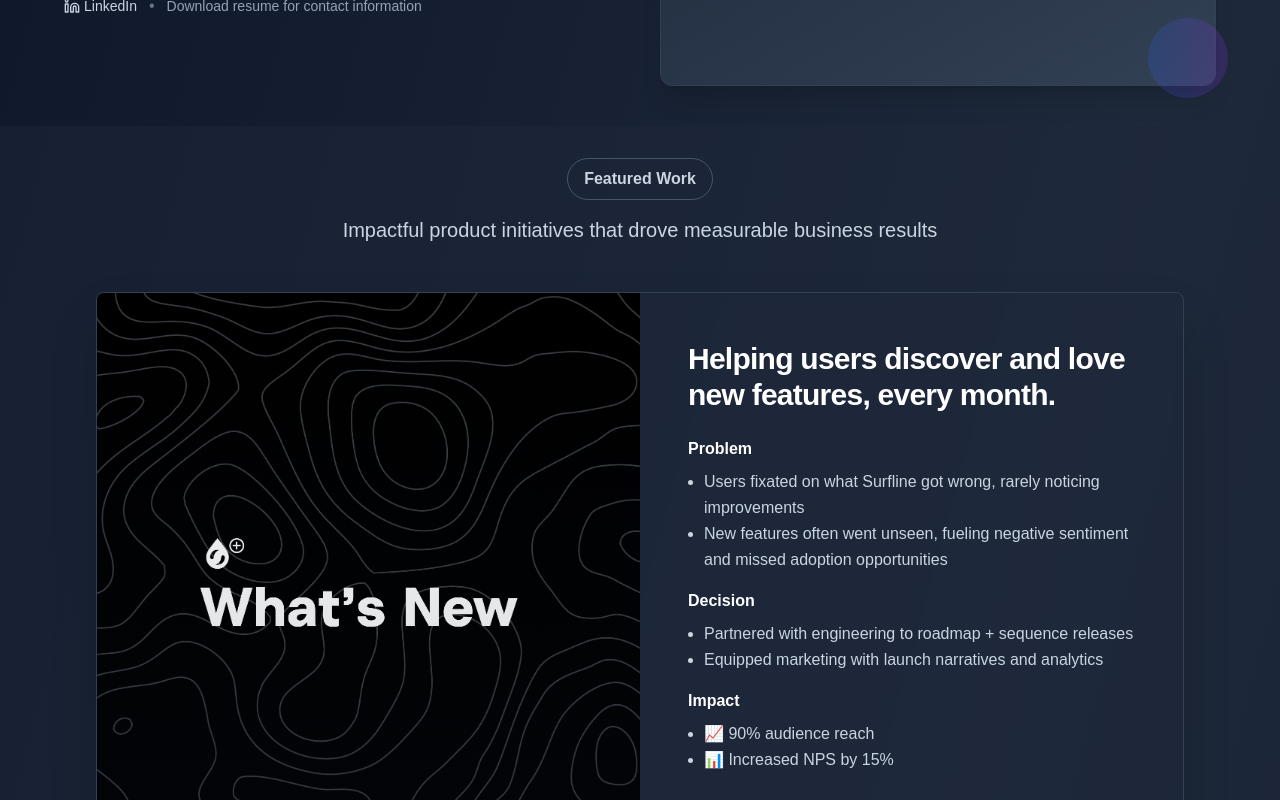
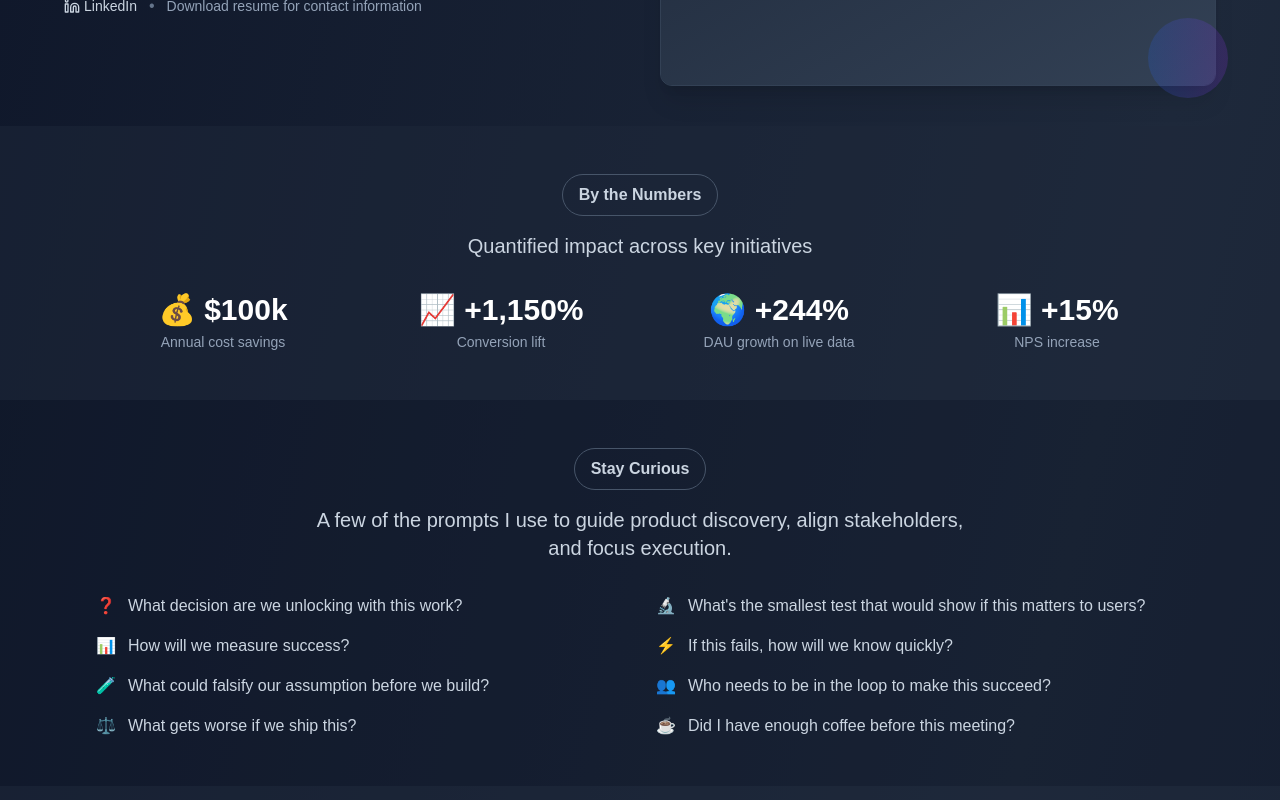
Before and after one commit to andreasjpappas021/ap-portfolio, a Next.js app: page / in a window 1280 px wide. Shown: the part 340-1140 px from the top of the page. Built offline with nearby package versions, Linux system fonts and the light colour scheme.

Commit message:
Update portfolio page with recent changes

```diff
--- a/app/page.tsx
+++ b/app/page.tsx
@@ -16,7 +16,7 @@ export default function ResumePage() {
       ],
       decision: [
         [
-          "Partnered with engineering to roadmap + sequence releases",
+          "Partnered with engineering to roadmap + sequence monthly thematic releases",
           "Equipped marketing with launch narratives and analytics",
         ],
       ],
@@ -48,7 +48,7 @@ export default function ResumePage() {
       impact: [
         "📈 +50% WAU on Premium Analysis",
         "💎 +1,150% Free-to-Premium conversions",
-        "📊 Days per month increased by 50%"
+        "📊 Days per month usage increased by 50%"
       ],
       demoUrl: "https://www.surfline.com/lp/whatsnew/releases/jan-25",
       detailsUrl: "/projects/premium-content",
@@ -70,7 +70,7 @@ export default function ResumePage() {
       tags: ['Product Strategy', 'Data', 'Growth','Machine Learning'],
     },
     {
-      title: 'Scaling Analytics: Refactoring Event Data into a Self-Serve Platform',
+      title: 'Refactoring Event Data into a Self-Serve Platform.',
       problem: [
         [
         'Event tracking was inconsistent across platforms (iOS, Android, Web).',
@@ -96,8 +96,8 @@ export default function ResumePage() {
       tags: ['Data Strategy', 'Analytics', 'Platform', 'Cost Optimization'],
     },
     {
-      title: 'Dark Mode Rollout',
-      problem: 'Users lacked a nighttime (and early morning) -friendly UI and modern visual parity.',
+      title: 'Bringing comfort and modern design parity with Dark Mode.',
+      problem: 'App lacked modern visual parity and user expectations for dark mode.',
       decision: 'Partnered with our squad designer to upgrade the design system and executed a full-app dark mode.',
       impact: [
         '🌙 Adopted by over 50% of active users',
@@ -202,12 +202,96 @@ export default function ResumePage() {
         </div>
       </section>
 
-            {/* Projects Section */}
+      {/* By the Numbers Section */}
+      <section className="py-12 px-6 lg:px-24 bg-slate-800/50">
+        <div className="max-w-6xl mx-auto">
+          <div className="text-center space-y-4 mb-8">
+            <Badge variant="outline" className="w-fit mx-auto border-slate-600 text-slate-300 text-base px-4 py-2">
+              By the Numbers
+            </Badge>
+            <p className="text-xl text-slate-300 max-w-2xl mx-auto">
+              Quantified impact across key initiatives
+            </p>
+          </div>
+          <div className="grid grid-cols-2 md:grid-cols-4 gap-6 text-center">
+            <div>
+              <h3 className="text-3xl font-bold text-white">💰 $100k</h3>
+              <p className="text-slate-400 text-sm mt-1">Annual cost savings</p>
+            </div>
+            <div>
+              <h3 className="text-3xl font-bold text-white">📈 +1,150%</h3>
+              <p className="text-slate-400 text-sm mt-1">Conversion lift</p>
+            </div>
+            <div>
+              <h3 className="text-3xl font-bold text-white">🌍 +244%</h3>
+              <p className="text-slate-400 text-sm mt-1">DAU growth on live data</p>
+            </div>
+            <div>
+              <h3 className="text-3xl font-bold text-white">📊 +15%</h3>
+              <p className="text-slate-400 text-sm mt-1">NPS increase</p>
+            </div>
+          </div>
+        </div>
+      </section>
+
+      {/* Questions I Ask Section */}
+      <section className="py-12 px-6 lg:px-24 bg-slate-900/40">
+        <div className="max-w-6xl mx-auto">
+          <div className="text-center space-y-4 mb-8">
+            <Badge variant="outline" className="w-fit mx-auto border-slate-600 text-slate-300 text-base px-4 py-2">
+              Stay Curious
+            </Badge>
+            <p className="text-xl text-slate-300 max-w-2xl mx-auto">
+              A few of the prompts I use to guide product discovery, align stakeholders, and focus execution.
+            </p>
+          </div>
+          <div className="grid md:grid-cols-2 gap-8">
+            <ul className="space-y-4 text-slate-300">
+              <li className="flex gap-3">
+                <span className="text-blue-400">❓</span>
+                What decision are we unlocking with this work?
+              </li>
+              <li className="flex gap-3">
+                <span className="text-blue-400">📊</span>
+                How will we measure success?
+              </li>
+              <li className="flex gap-3">
+                <span className="text-blue-400">🧪</span>
+                What could falsify our assumption before we build?
+              </li>
+              <li className="flex gap-3">
+                <span className="text-blue-400">⚖️</span>
+                What gets worse if we ship this?
+              </li>
+            </ul>
+            <ul className="space-y-4 text-slate-300">
+              <li className="flex gap-3">
+                <span className="text-blue-400">🔬</span>
+                What's the smallest test that would show if this matters to users?
+              </li>
+              <li className="flex gap-3">
+                <span className="text-blue-400">⚡</span>
+                If this fails, how will we know quickly?
+              </li>
+              <li className="flex gap-3">
+                <span className="text-blue-400">👥</span>
+                Who needs to be in the loop to make this succeed?
+              </li>
+              <li className="flex gap-3">
+                <span className="text-blue-400">☕</span>
+                Did I have enough coffee before this meeting?
+              </li>
+            </ul>
+          </div>
+        </div>
+      </section>
+
+      {/* Projects Section */}
       <section id="projects" className="py-8 px-6 lg:px-24 bg-slate-800/50">
         <div className="mx-auto">
           <div className="text-center space-y-4 mb-12">
             <Badge variant="outline" className="w-fit mx-auto border-slate-600 text-slate-300 text-base px-4 py-2">
-              Featured Work
+              Proof
             </Badge>
             <p className="text-xl text-slate-300 max-w-2xl mx-auto">
               Impactful product initiatives that drove measurable business results
@@ -257,7 +341,7 @@ export default function ResumePage() {
                         </div>
 
                         <div>
-                          <h4 className="font-semibold text-white mb-2">Decision</h4>
+                          <h4 className="font-semibold text-white mb-2">Decisions</h4>
                           {Array.isArray(project.decision) ? (
                             project.decision.map((block, blockIndex) => (
                               Array.isArray(block) ? (
```
